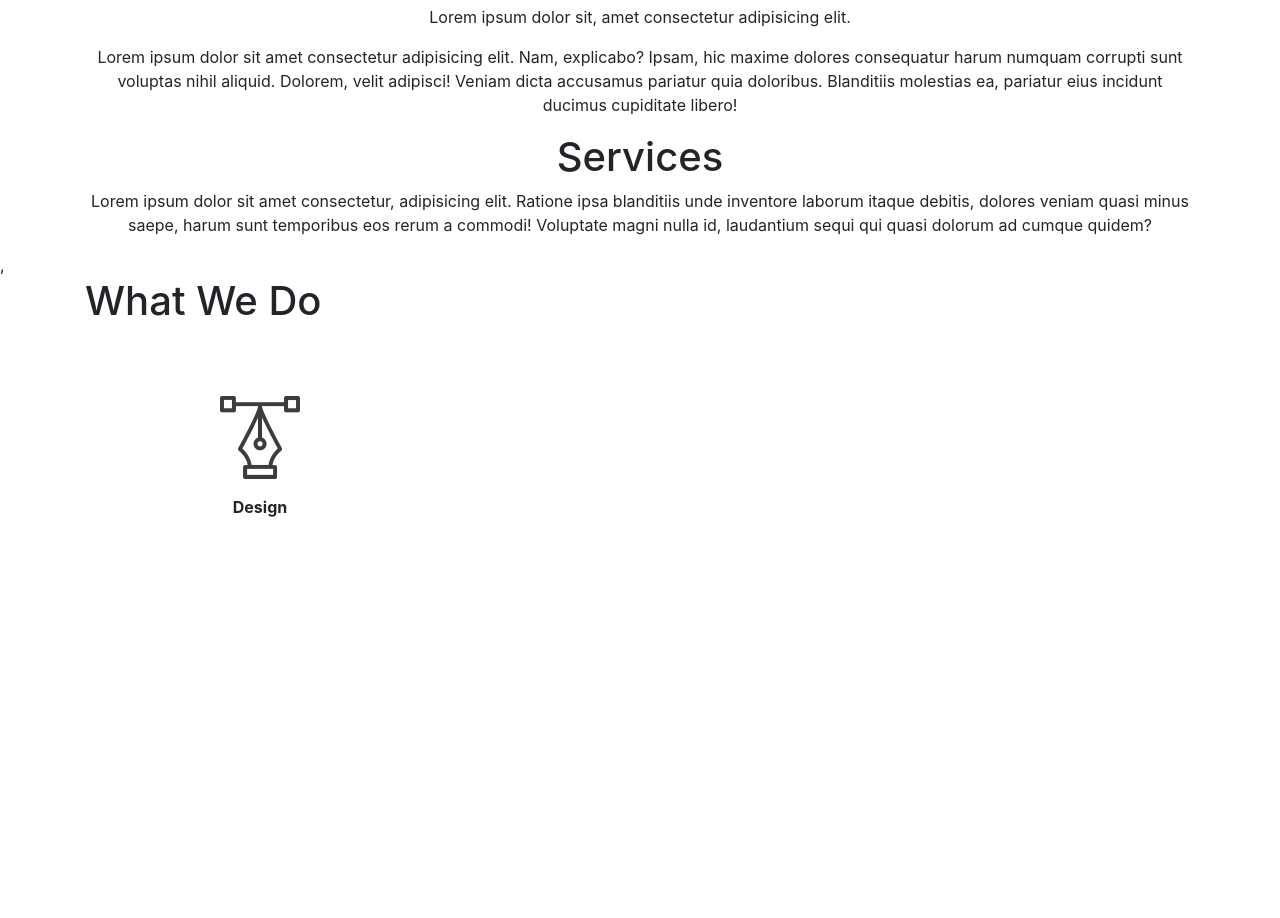
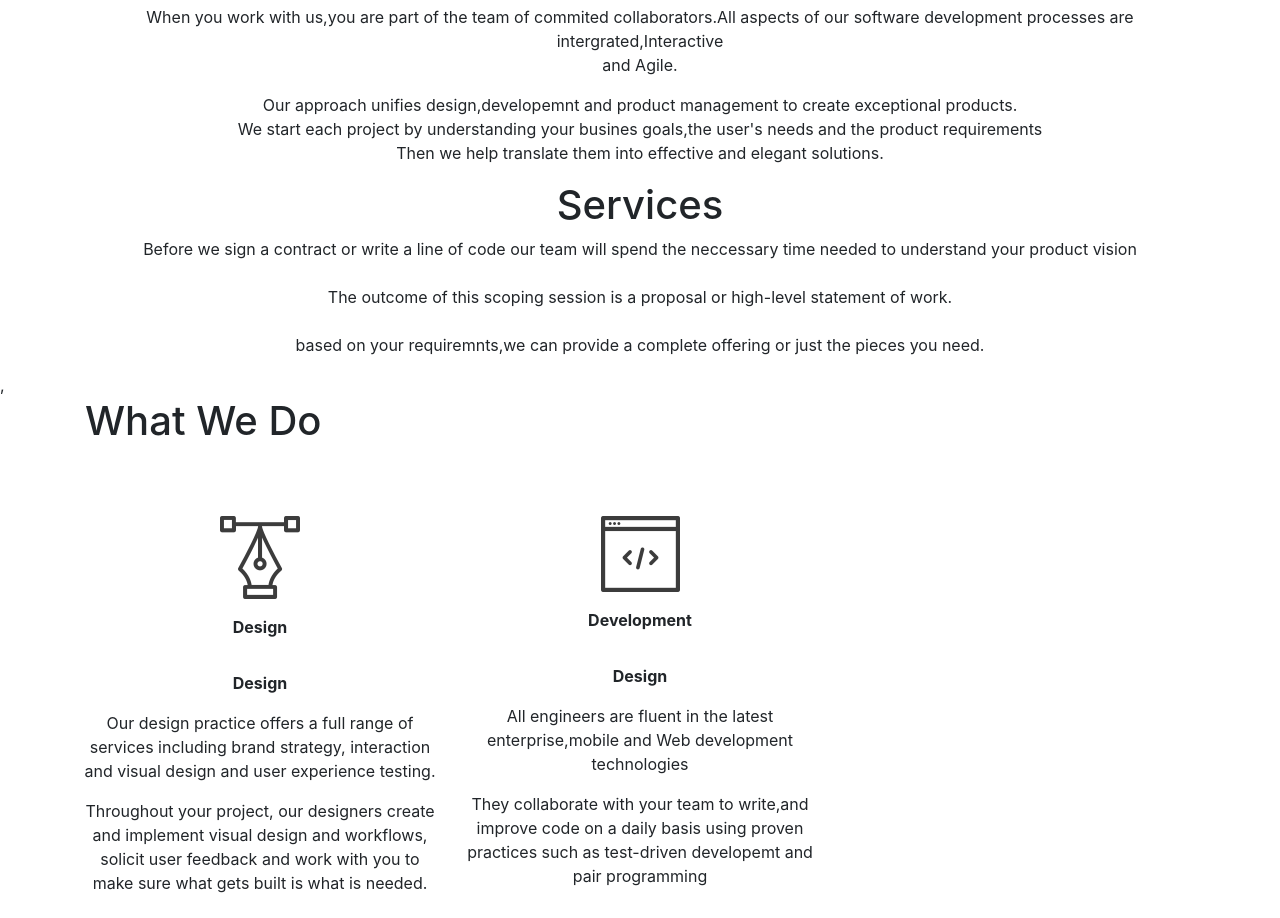
Before and after one commit to JAREDKEVIN/Delani-Studio-, a plain HTML site: page index.html in a window 1280 px wide. Shown: the part 392-1310 px from the top of the page. Before the commit the page ends 950 px from the top, so only its background shows below. Drawn offline with nearby package versions, Linux system fonts and the light colour scheme.

Commit message:
ft: more sections

```diff
--- a/index.html
+++ b/index.html
@@ -32,20 +32,24 @@
 
      <section class="about container text-center">
          <h1>ABOUT US</h1>
-         <p>Lorem ipsum dolor sit, amet consectetur adipisicing elit.</p>
+         <p>When you work with us,you are part of the team of commited collaborators.All aspects of our software development processes are intergrated,Interactive<br>and Agile.</p>
          <p>
-             Lorem ipsum dolor sit amet consectetur adipisicing elit. Nam, explicabo? Ipsam, hic maxime dolores consequatur harum numquam corrupti sunt
-             voluptas nihil aliquid. Dolorem, velit adipisci! Veniam dicta accusamus pariatur quia doloribus. Blanditiis molestias ea, pariatur eius incidunt ducimus
-             cupiditate libero!
+             Our approach unifies design,developemnt and product management to create exceptional products.<br>
+             We start each project by understanding your busines goals,the user's needs and the product requirements<br>
+             Then we help translate them into effective and elegant solutions.
          </p>
 
      </section>
      <section class="services text-center">
          <div class="container">
              <h1>Services</h1>
-            <p>Lorem ipsum dolor sit amet consectetur, adipisicing elit. Ratione ipsa blanditiis unde inventore laborum itaque debitis,
-                  dolores veniam quasi minus saepe, harum sunt temporibus eos rerum a commodi! Voluptate magni nulla id, laudantium sequi
-                  qui quasi dolorum ad cumque quidem?
+            <p>Before we sign a contract or write a line of code our team will spend the neccessary time needed to understand your product vision
+                <br>
+                <br>
+                The outcome of this scoping session is a proposal or high-level statement of work.
+                <br>
+                <br>
+                based on your requiremnts,we can provide a complete offering or just the pieces you need.
             </p>
          </div>
   </section>
@@ -54,13 +58,35 @@
       <h1 class="">What We Do</h1>
       <div class="row mt-5">
       <div class="col-md-4 btn btn" id="design">
+
           <div class="container p-3" id="image1">
+
               <img src="/IMAGES/design_icon.png" alt="design_icon">
               <p class="font-weight-bold mt-3">Design</p>
     </div>
+<div id="p1">
+    <p class="font-weight-bold">Design</p>
+      Our design practice offers a full range of services including brand strategy, interaction and
+      visual design and user experience testing.</p>
 
+      <p>Throughout your project, our designers create and implement visual design and workflows, solicit
+        user feedback and work with you to make sure what gets built is what is needed.</p>
+      </div>
+ </div>
+<div class="col-md-4 btn">
+    <div class="container p-3" id="image2">
+        <img src="/IMAGES/dev_icon.png" alt="development">
+        <p class="font-weight-bold mt-3">Development</p>
+     </div>
+    <div id="p2">
+        <p class="font-weight-bold">Design</p>
+        <p>All engineers are fluent in the latest enterprise,mobile and Web development technologies</p>
+        <p>They collaborate with your team to write,and improve code on a daily basis using proven
+            practices such as test-driven developemt and pair programming</p>
+    </div>
 
   </section>
+
 
 
 
```
